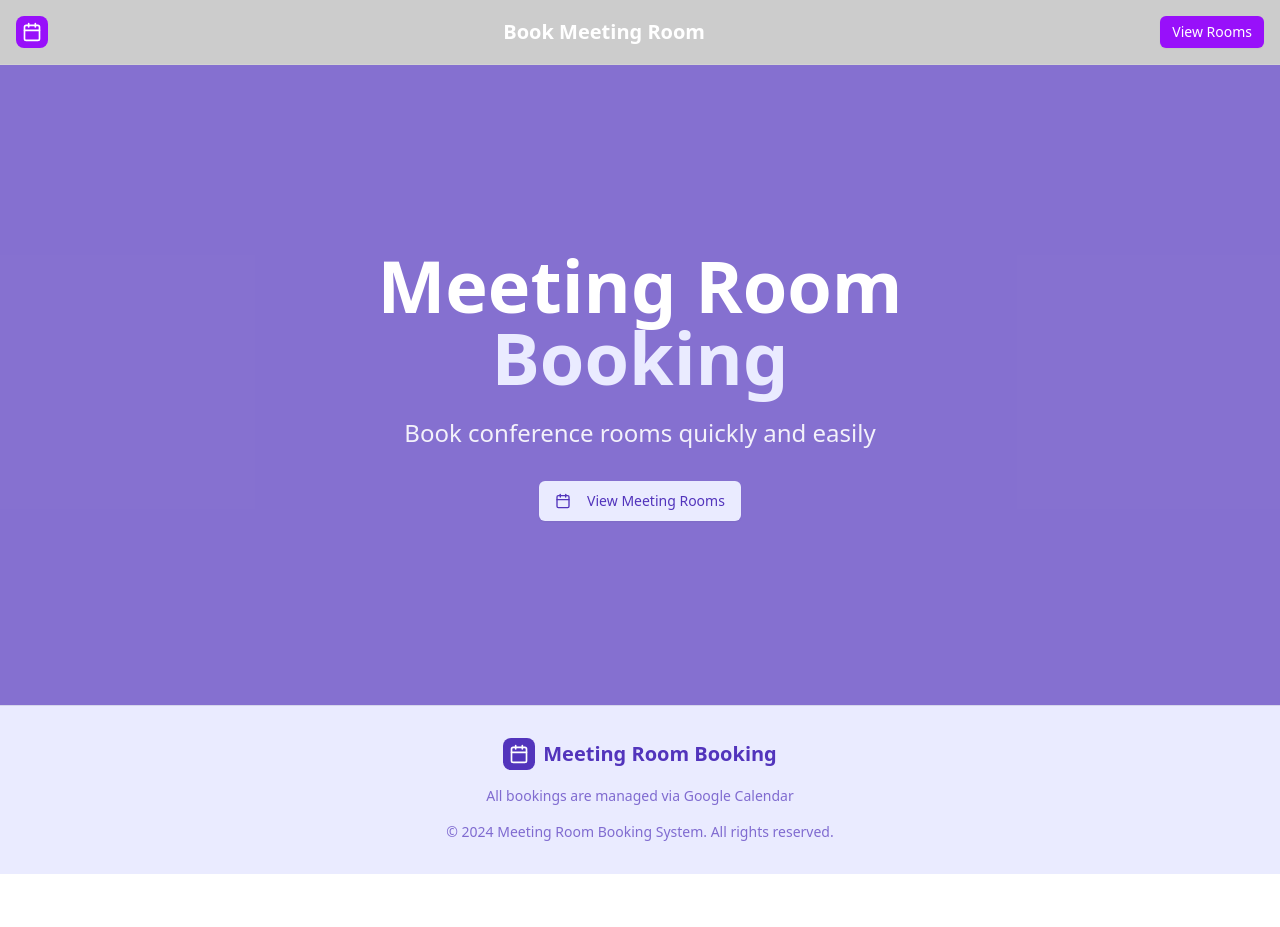
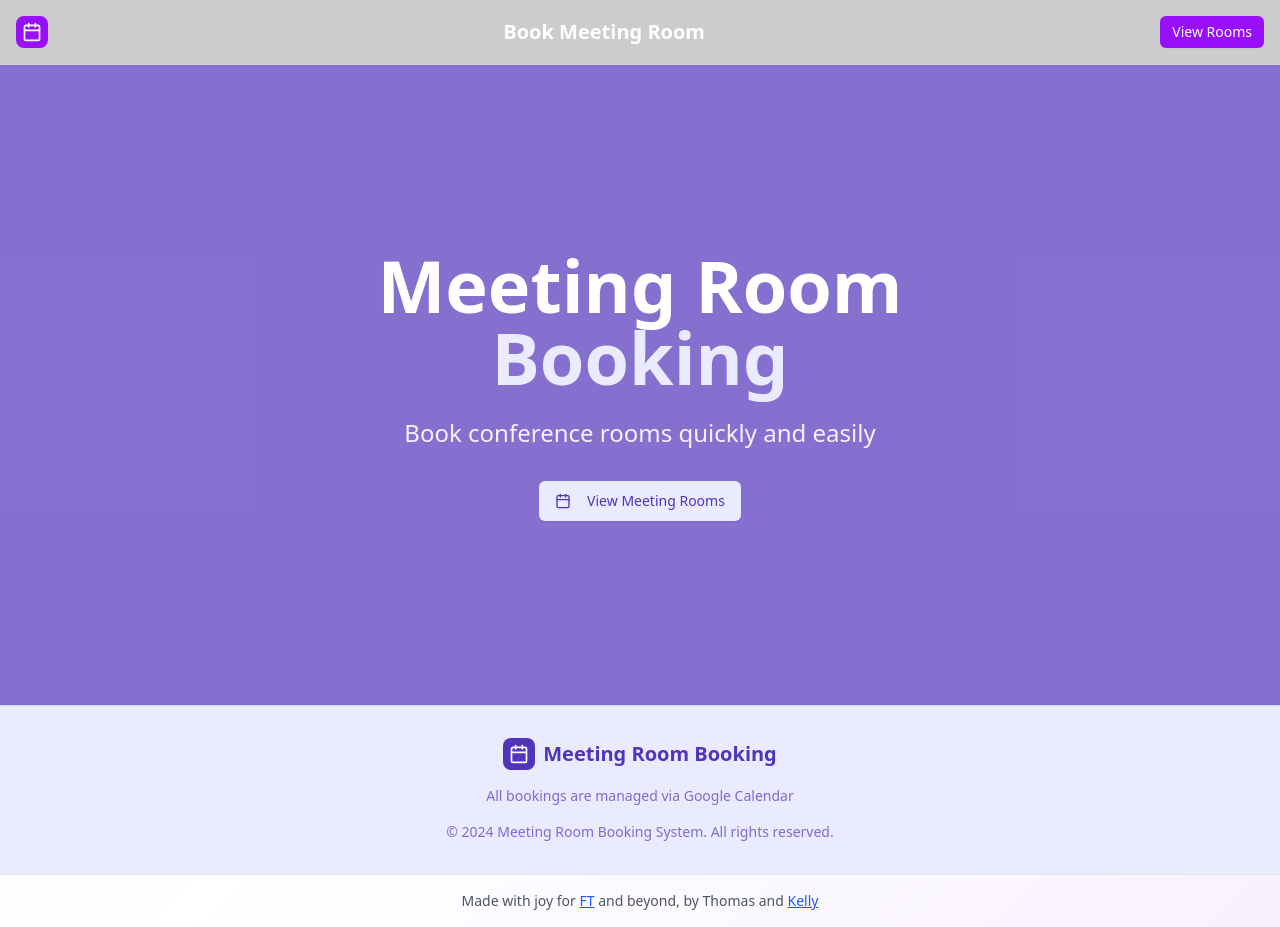
Before and after one commit to tms7331/openbook-nextjs, a Next.js app: page / in a window 1280 px wide. Before the commit the page ends 874 px from the top, so only its background shows below. Built offline with nearby package versions, Linux system fonts and the light colour scheme.

Commit message:
Add footer

```diff
--- a/app/layout.tsx
+++ b/app/layout.tsx
@@ -1,6 +1,7 @@
 import type { Metadata } from "next";
 import { Geist, Geist_Mono } from "next/font/google";
 import "./globals.css";
+import Footer from "@/components/Footer";
 
 const geistSans = Geist({
   variable: "--font-geist-sans",
@@ -28,9 +29,12 @@ export default function RootLayout({
   return (
     <html lang="en">
       <body
-        className={`${geistSans.variable} ${geistMono.variable} antialiased`}
+        className={`${geistSans.variable} ${geistMono.variable} antialiased min-h-screen flex flex-col`}
       >
-        {children}
+        <main className="flex-1">
+          {children}
+        </main>
+        <Footer />
       </body>
     </html>
   );
--- /dev/null
+++ b/components/Footer.tsx
@@ -0,0 +1,24 @@
+export default function Footer() {
+  return (
+    <footer className='mt-auto py-4 px-4 text-center text-sm text-gray-600 border-t border-gray-200'>
+      Made with joy for{' '}
+      <a
+        href='https://frontiertower.io'
+        target='_blank'
+        rel='noopener noreferrer'
+        className='text-blue-600 hover:text-blue-800 underline'
+      >
+        FT
+      </a>{' '}
+      and beyond, by Thomas and{' '}
+      <a
+        href='https://www.linkedin.com/in/kellj/'
+        target='_blank'
+        rel='noopener noreferrer'
+        className='text-blue-600 hover:text-blue-800 underline'
+      >
+        Kelly
+      </a>
+    </footer>
+  );
+}
```
